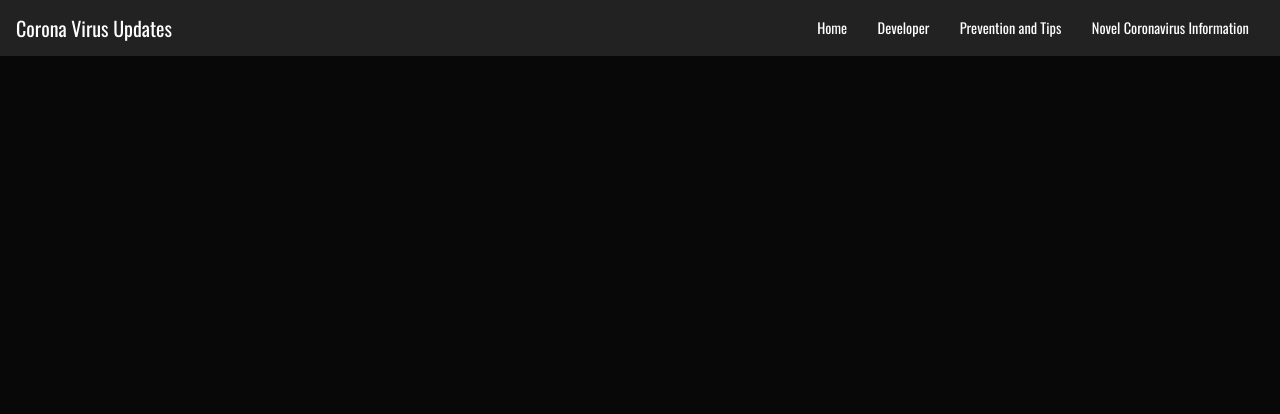
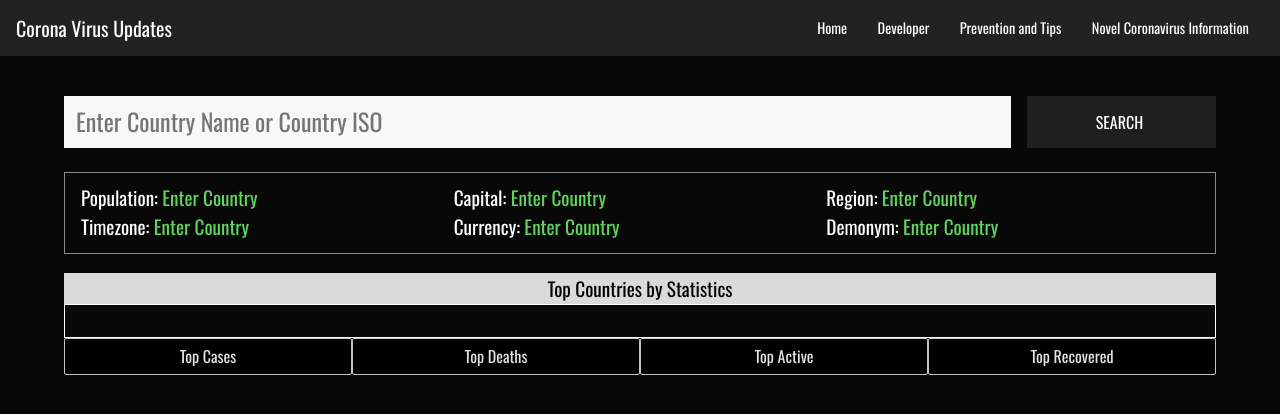
Before and after one commit to rojerthat07/coronavirusstatus, a React (Create React App) app: page / in a window 1280 px wide. Shown: the top 414 px of the page. Built offline with nearby package versions, Linux system fonts and the light colour scheme; no server answers.

Commit message:
changes for netlify deployment

```diff
--- a/package.json
+++ b/package.json
@@ -1,5 +1,4 @@
 {
-  "homepage": "http://rojerthat07.github.io/coronavirusstatus/",
   "name": "coronavirusstatus",
   "version": "0.1.0",
   "private": true,
--- a/src/App.js
+++ b/src/App.js
@@ -221,7 +221,7 @@ $(".top-country__country").fadeIn();
       <Router>
       <div className="App">
         <Header />
-        <Route path="/coronavirusstatus" exact >
+        <Route path="/" exact >
 
       <div className="main">
        {this.state.allCovid}
--- a/src/components/Header.js
+++ b/src/components/Header.js
@@ -4,7 +4,7 @@ import {Link} from 'react-router-dom'
 function Header() {
     return (
         <nav className="navbar navbar-expand-md navbar-dark">
-             <Link to="/coronavirusstatus" style={{textDecoration:"none"}}>
+             <Link to="/" style={{textDecoration:"none"}}>
         <span className="navbar-brand">Corona Virus Updates</span>
         </Link>
         <button className="navbar-toggler" type="button" data-toggle="collapse" data-target="#collapsibleNavbar">
@@ -12,7 +12,7 @@ function Header() {
         </button>
         <div className="collapse navbar-collapse" id="collapsibleNavbar">
             <ul className="navbar-nav">
-            <Link to="/coronavirusstatus" style={{textDecoration:"none"}}>
+            <Link to="/" style={{textDecoration:"none"}}>
             <li className="nav-item">
                 <span className="nav-link" >Home</span>
             </li>
```
Also changed, not shown: 1 other file (tests, documents, lock files or other folders).
